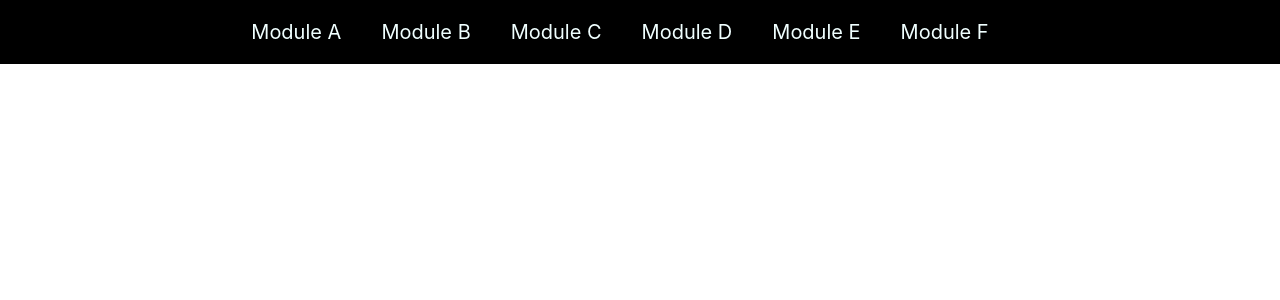
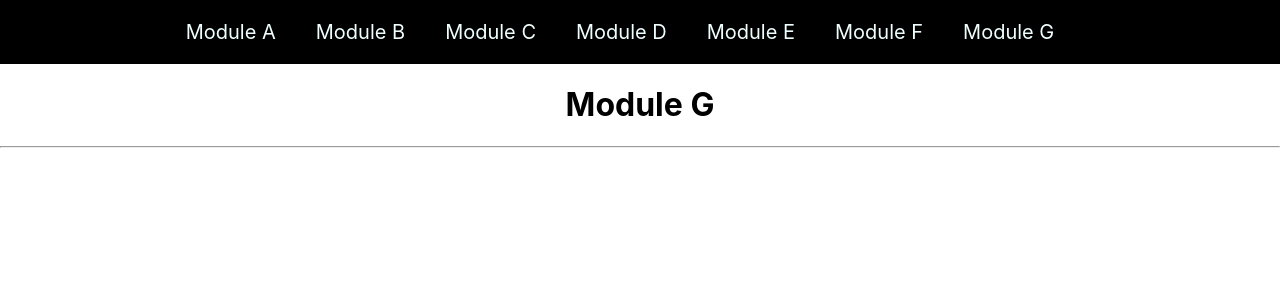
Before and after one commit to dwaxgio/meta-react-core, a React (Create React App) app: page /moduleg in a window 1280 px wide. Shown: the top 300 px of the page. Built offline with nearby package versions, Linux system fonts and the light colour scheme.

Commit message:
ModuleG added to organize project

```diff
--- a/src/App.js
+++ b/src/App.js
@@ -34,7 +34,7 @@ import ModuleD from "./pages/ModuleD";
 // REACT ADVANCED
 import ModuleE from "./pages/ModuleE";
 import ModuleF from "./pages/ModuleF";
-
+import ModuleG from "./pages/ModuleG";
 // const bool = false;
 // const str1 = "just";
 
@@ -120,6 +120,9 @@ function App() {
         <Link to="/moduleF" className="nav-item">
           Module F
         </Link>
+        <Link to="/moduleG" className="nav-item">
+          Module G
+        </Link>
       </nav>
       <Routes>
         {/* <Route path="/" element={<Homepage />} />
@@ -132,6 +135,7 @@ function App() {
         {/* React advance */}
         <Route path="/modulee" element={<ModuleE />} />
         <Route path="/modulef" element={<ModuleF />} />
+        <Route path="/moduleg" element={<ModuleG />} />
       </Routes>
     </div>
   );
--- /dev/null
+++ b/src/pages/ModuleG.js
@@ -0,0 +1,16 @@
+
+const ModuleG = () => {
+  return (
+    <>
+      <h1>Module G</h1>
+
+
+      {/* <h2>Managing state within a component with useState</h2>
+      <UseStateHookManagingStateWithinComponent /> */}
+      <hr />
+
+    </>
+  );
+};
+
+export default ModuleG;
```
